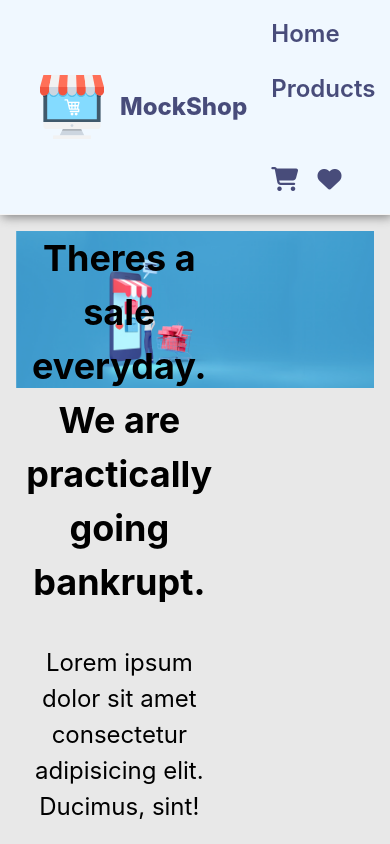
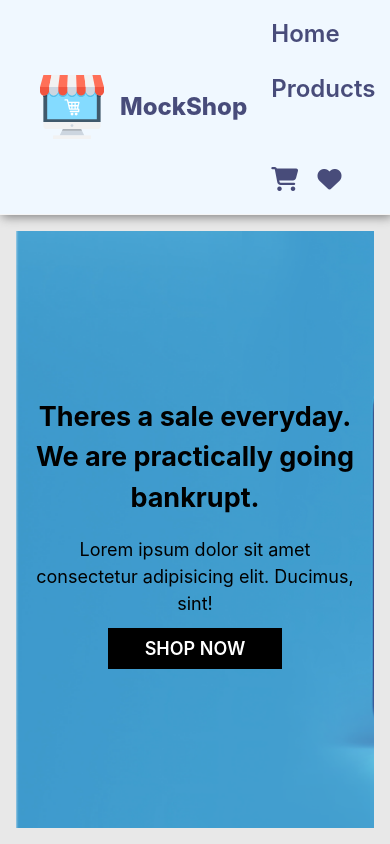
Before and after one commit to danielvelkov/odin-shopping-cart, a React (Vite) app: page / in a window 390 px wide. Shown: the top 844 px of the page. Built offline with nearby package versions, Linux system fonts and the light colour scheme; some icons are missing.

Commit message:
style: add some media queries for smaller device for other routes
Now the 'cart' route displays the table as scrollable
on smaller device.

Make the item list in the 'favorites' route more easy
on the eyes on smaller devices.

Change hero content on home page to be more responsive.

```diff
--- a/src/routes/cart.jsx
+++ b/src/routes/cart.jsx
@@ -137,6 +137,7 @@ const Cart = () => {
 
       {listedItems.length > 0 ? (
         <>
+          <TableContainer>
             <CartItemsTable>
               <thead>
                 <tr>
@@ -161,6 +162,7 @@ const Cart = () => {
                 </tr>
               </tfoot>
             </CartItemsTable>
+          </TableContainer>
           <button className="checkout-button">
             Checkout <i className="fa fa-shopping-bag"></i>
           </button>
@@ -210,10 +212,12 @@ const CartPage = styled.div`
     font-weight: 600;
     border-radius: 5px;
     max-width: 333px;
-    align-self: flex-end;
 
     &:hover {
       background-color: #ffa600d3;
+    }
+    @media screen and (min-width: 600px) {
+      align-self: flex-end;
     }
   }
 
@@ -225,19 +229,25 @@ const CartPage = styled.div`
   }
 `;
 
+const TableContainer = styled.div`
+  overflow-x: auto; /* Enable horizontal scrolling */
+  -webkit-overflow-scrolling: touch; /* Smooth scrolling on iOS */
+`;
+
 const CartItemsTable = styled.table`
   border-collapse: separate;
   border-spacing: 0;
-  width: 100%;
   background-color: white;
   border-radius: 8px;
   box-shadow: 0 1px 3px rgba(0, 0, 0, 0.1);
+  width: 100%;
 
   th,
   td {
     padding: 1rem;
     text-align: left;
     border-bottom: 1px solid #eee;
+    white-space: nowrap;
   }
 
   th {
@@ -261,6 +271,7 @@ const CartItemsTable = styled.table`
     .image-container {
       max-width: 100px;
       padding: 0.5rem;
+      min-width: 50px;
       background-color: #f9fafb;
     }
 
--- a/src/routes/favorites.jsx
+++ b/src/routes/favorites.jsx
@@ -135,12 +135,19 @@ const ProductItem = styled.li`
   align-items: center;
   padding: 1em;
   border-bottom: 2px solid #eee;
+
+  @media screen and (max-width: 460px) {
+    flex-direction: column;
+    gap: 1em;
+    align-items: stretch;
+  }
 `;
 
 const ProductImage = styled.img`
   max-width: 100px;
   padding: 1em;
   object-fit: contain;
+  align-self: center;
 `;
 
 const ProductInfo = styled.div`
--- a/src/routes/home.jsx
+++ b/src/routes/home.jsx
@@ -24,25 +24,37 @@ const HeroWrapper = styled.section`
   width: 100%;
   background: url(${hero_img});
   background-repeat: no-repeat;
-  background-size: contain;
+  background-size: cover;
   display: flex;
   align-items: center;
-  justify-content: end;
+  @media screen and (min-width: 1300px) {
+    justify-content: end;
+  }
+  @media screen and (max-width: 620px) {
+    justify-content: center;
+  }
 `;
 
 const HeroContent = styled.div`
-  margin-bottom: 10ch;
-  margin-right: 10ch;
   max-width: 30ch;
-  display: flex;
-  flex-direction: column;
   text-align: center;
-  font-size: x-large;
   h2 {
     margin: 0;
     padding: 0;
   }
-  gap: 0.5em;
+  margin: 2vmax;
+  font-size: large;
+
+  @media screen and (min-width: 1100px) {
+    display: flex;
+    flex-direction: column;
+    gap: 0.5em;
+    font-size: larger;
+  }
+  @media screen and (min-width: 1300px) {
+    font-size: x-large;
+    margin-right: 12vmax;
+  }
 `;
 
 const ButtonLink = styled(Link)`
--- a/src/routes/root.jsx
+++ b/src/routes/root.jsx
@@ -126,12 +126,6 @@ const RootLayout = styled.section`
 
   @media screen and (max-width: 650px) {
     grid-template-rows: auto 1fr 1fr auto;
-    grid-template-columns: 1fr;
-    grid-template-areas:
-      "header  header"
-      "aside main "
-      "aside main "
-      "footer footer ";
   }
 `;
 
```
Lines whose indentation alone changed are shown as unchanged.
